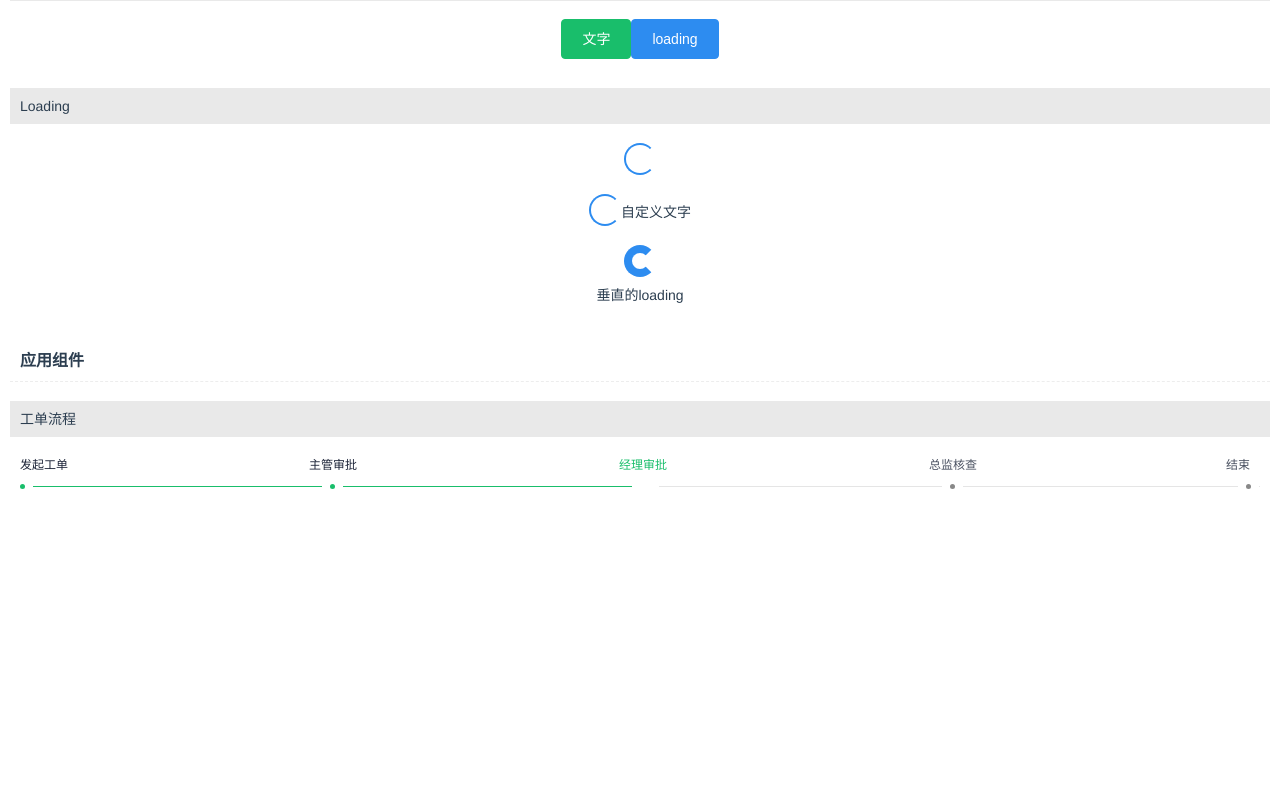
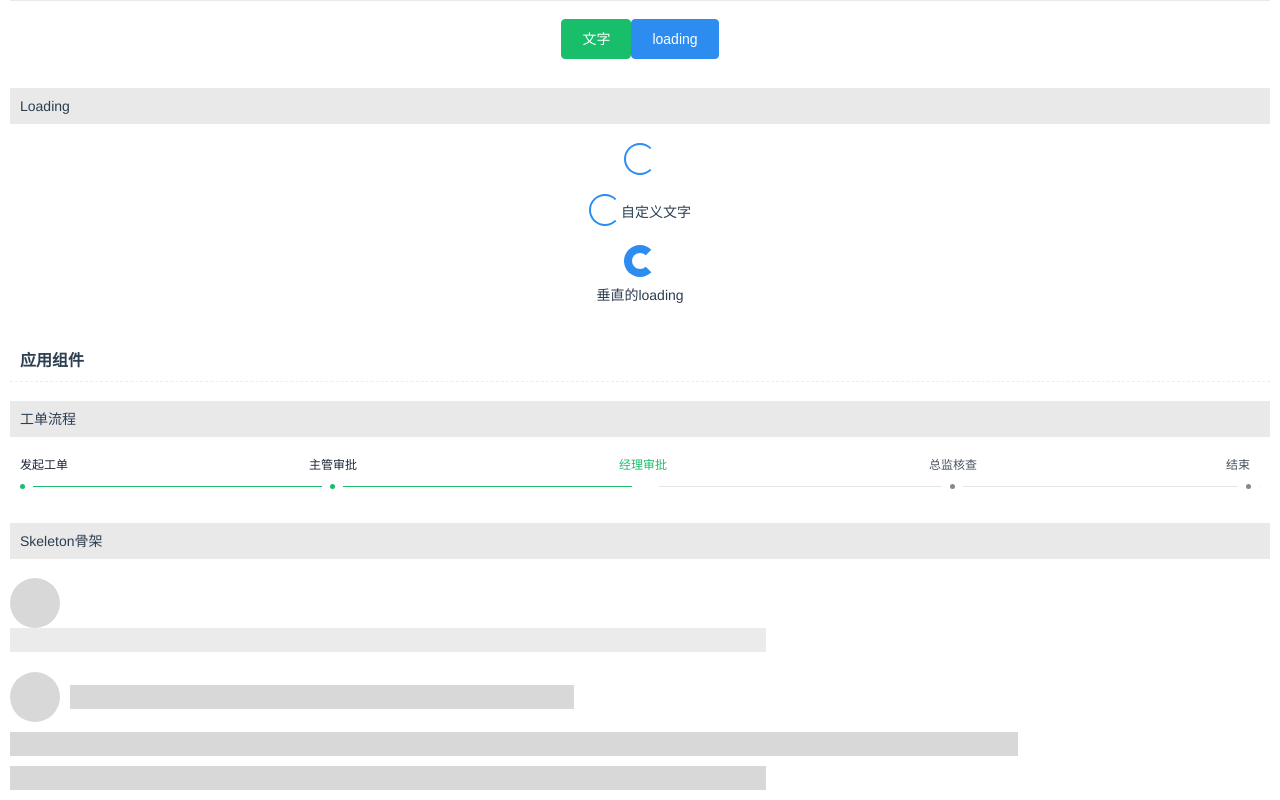
Before and after one commit to monw3c/xmui, a Vue app: page /#/ in a window 1280 px wide. Shown: the part 2323-3123 px from the top of the page. Before the commit the page ends 2838 px from the top, so only its background shows below. Built offline with nearby package versions, Linux system fonts and the light colour scheme; a web font is replaced by a local one.

Commit message:
:+1: 增加skeleton骨架

```diff
--- a/package.json
+++ b/package.json
@@ -1,6 +1,6 @@
 {
   "name": "x-m-ui",
-  "version": "0.1.13",
+  "version": "0.1.14",
   "description": "UI components base on Vue 2.x",
   "author": "mon <505038730@qq.com>",
   "main": "package/xmui.min.js",
--- /dev/null
+++ b/src/comps/components/skeleton/index.js
@@ -0,0 +1,3 @@
+import Skeleton from './skeleton.vue'
+
+export default Skeleton
--- /dev/null
+++ b/src/comps/components/skeleton/skeleton.scss
@@ -0,0 +1,20 @@
+.xm__skeleton--circle {
+    @include size(50px,50px);
+    @include border-radius(100px);
+    background: $skeleton-bg;
+    opacity: .5;
+}
+
+.xm__skeleton--bar {
+    opacity: .5;
+    @include size(100%,24px);
+    background: $skeleton-bg;
+}
+
+.xm__skeleton--opacity{
+    animation: opacity 1s ease-in-out infinite;
+}
+
+.xm__skeleton--loading{
+    animation: bar-loading 1s ease-in-out infinite;
+}
--- /dev/null
+++ b/src/comps/components/skeleton/skeleton.vue
@@ -0,0 +1,31 @@
+<template>
+    <div :class="[['xm__skeleton--']+type, ['xm__skeleton--']+animate]" :style="{'width':width,'height':height}"></div>
+</template>
+
+<script>
+
+export default {
+  name: 'xm-skeleton',
+  props: {
+    type: {
+      type: String,
+      default: 'bar'
+    },
+    animate: {
+      type: String,
+      default: 'opacity'
+    },
+    width: [ String ],
+    height: [ String ]
+  },
+  computed: {
+    animateClass () {
+      if (this.animate !== '') return 'xm__skeleton--' + this.animate
+    }
+  }
+}
+</script>
+
+<style scoped lang="scss">
+
+</style>
--- a/src/comps/components/toast/toast.scss
+++ b/src/comps/components/toast/toast.scss
@@ -1,7 +1,3 @@
-.xm__mask {
-    @include mask
-}
-
 .xm__toast {
     position: fixed;
     top: 50%;
--- a/src/comps/index.js
+++ b/src/comps/index.js
@@ -10,6 +10,7 @@ import Input from './components/input/index'
 import Textarea from './components/textarea/index'
 import Select from './components/select/index'
 import Switch from './components/switch/index'
+import Skeleton from './components/skeleton/index'
 import { Modal, SpModal } from './components/modal/index'
 import { CellItem, CellGroup } from './components/cell/index'
 
@@ -30,6 +31,7 @@ const components = [
   Textarea,
   Select,
   Switch,
+  Skeleton,
   CellItem,
   CellGroup
 ]
--- a/src/comps/styles/animation.scss
+++ b/src/comps/styles/animation.scss
@@ -32,3 +32,30 @@
         transform: rotate(360deg);
     }
   }
+
+  // opacity样式
+  @keyframes opacity {
+    0%   {opacity: 1;}
+    10%  {opacity: 0.9;}
+    20%  {opacity: 0.8;}
+    30%  {opacity: 0.7;}
+    40%  {opacity: 0.6;}
+    50%  {opacity: 0.5;}
+    60%  {opacity: 0.6;}
+    70%  {opacity: 0.7;}
+    80%  {opacity: 0.8;}
+    90%  {opacity: 0.9;}
+    100% {opacity: 0.95;}
+  }
+
+  @keyframes bar-loading {
+    0% {
+      width:60%
+    }
+    50% {
+      width:100%
+    }
+    100% {
+      width:60%
+    }
+  }
--- a/src/comps/styles/index.scss
+++ b/src/comps/styles/index.scss
@@ -18,3 +18,4 @@
 @import "../components/textarea/textarea.scss";
 @import "../components/select/select.scss";
 @import "../components/switch/switch.scss";
+@import "../components/skeleton/skeleton.scss";
--- a/src/comps/styles/varibles.scss
+++ b/src/comps/styles/varibles.scss
@@ -52,7 +52,7 @@ $menu-dark-active-bg          : #363e4f;
 $menu-dark-subsidiary-color   : rgba(255,255,255,.7);
 $menu-dark-group-title-color  : rgba(255,255,255,.36);
 $date-picker-cell-hover-bg    : #e1f0fe;
-
+$skeleton-bg          : #D8D8D8;
 // 动画
 $ease-out            : cubic-bezier(0.215, 0.61, 0.355, 1);
 $ease-in             : cubic-bezier(0.55, 0.055, 0.675, 0.19);
--- a/src/views/home.vue
+++ b/src/views/home.vue
@@ -124,7 +124,7 @@
 
 
 
-    <h4>tab切换</h4>
+    <h4>Tab</h4>
 
 
 
@@ -161,6 +161,24 @@
 
     <h4>工单流程</h4>
     <xm-step :step="step" :step-list="stepList"></xm-step>
+
+
+    <h4>Skeleton骨架</h4>
+    <xm-skeleton type="circle"></xm-skeleton>
+    <xm-skeleton  animate="loading"></xm-skeleton>
+
+    <div class="topic-loading-item">
+      <div class="loading-item-one">
+        <xm-skeleton type="circle"></xm-skeleton>
+        <xm-skeleton width="40%"></xm-skeleton>
+      </div>
+      <div class="loading-item-two">
+        <xm-skeleton width="80%"></xm-skeleton>
+      </div>
+      <div class="loading-item-three">
+        <xm-skeleton width="60%"></xm-skeleton>
+      </div>
+    </div>
 
   </div>
 </template>
@@ -217,7 +235,7 @@ export default {
     },
     toastClick2 () {
       this.$toast.loading({
-        mask: false
+        // mask: false
       })
     },
     modalClick4 () {
@@ -380,4 +398,21 @@ h2{
   background: #f5f5f5;
   padding: 1%;
 }
+// 骨架demo
+.topic-loading-item{
+  margin-top: 20px;
+}
+.topic-loading-item .loading-item-one{
+  display: flex;
+  align-items: center;
+}
+.topic-loading-item .loading-item-one .xm__skeleton--bar{
+  margin-left: 10px;
+}
+.topic-loading-item .loading-item-two {
+    margin-top: 10px;
+}
+.topic-loading-item .loading-item-three {
+    margin-top: 10px;
+}
 </style>
```
Also changed, not shown: package/style/xmui.min.css, package/xmui.min.js, 26 other files (tests, documents, lock files or other folders).
